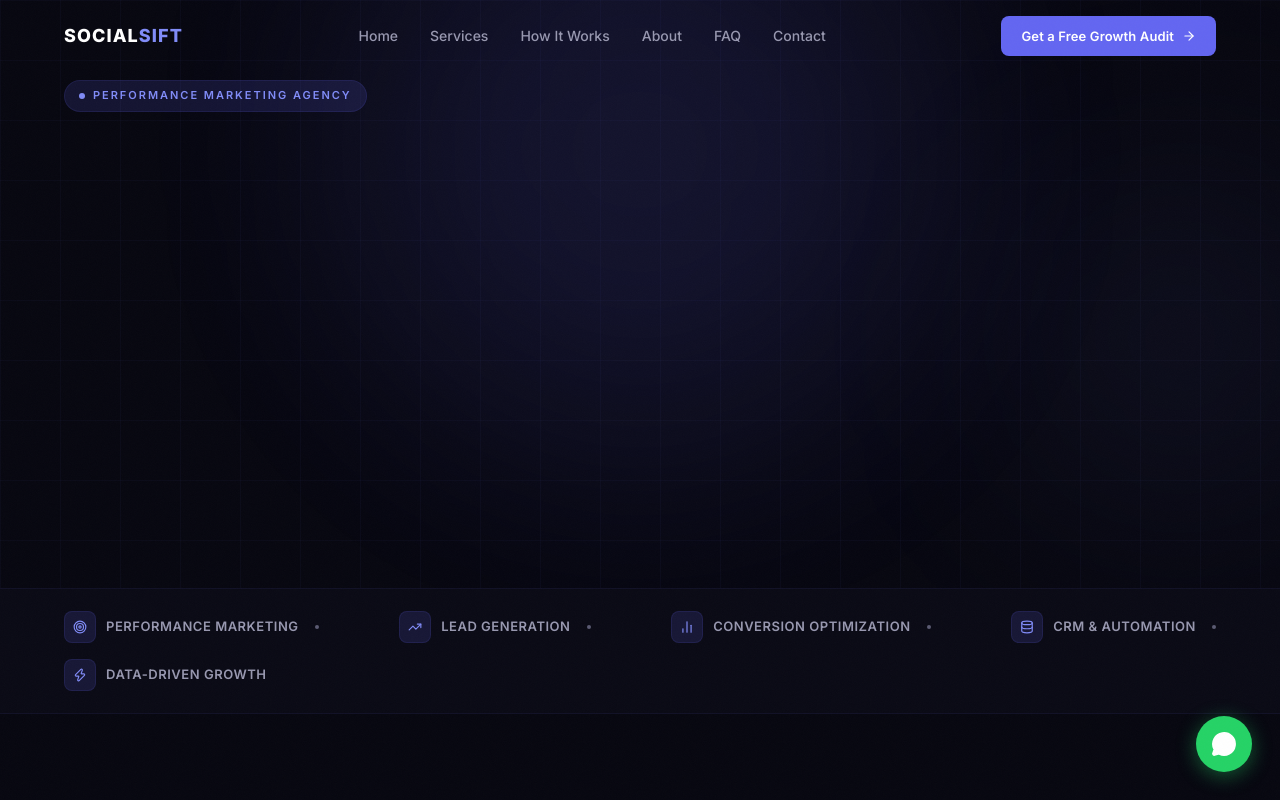
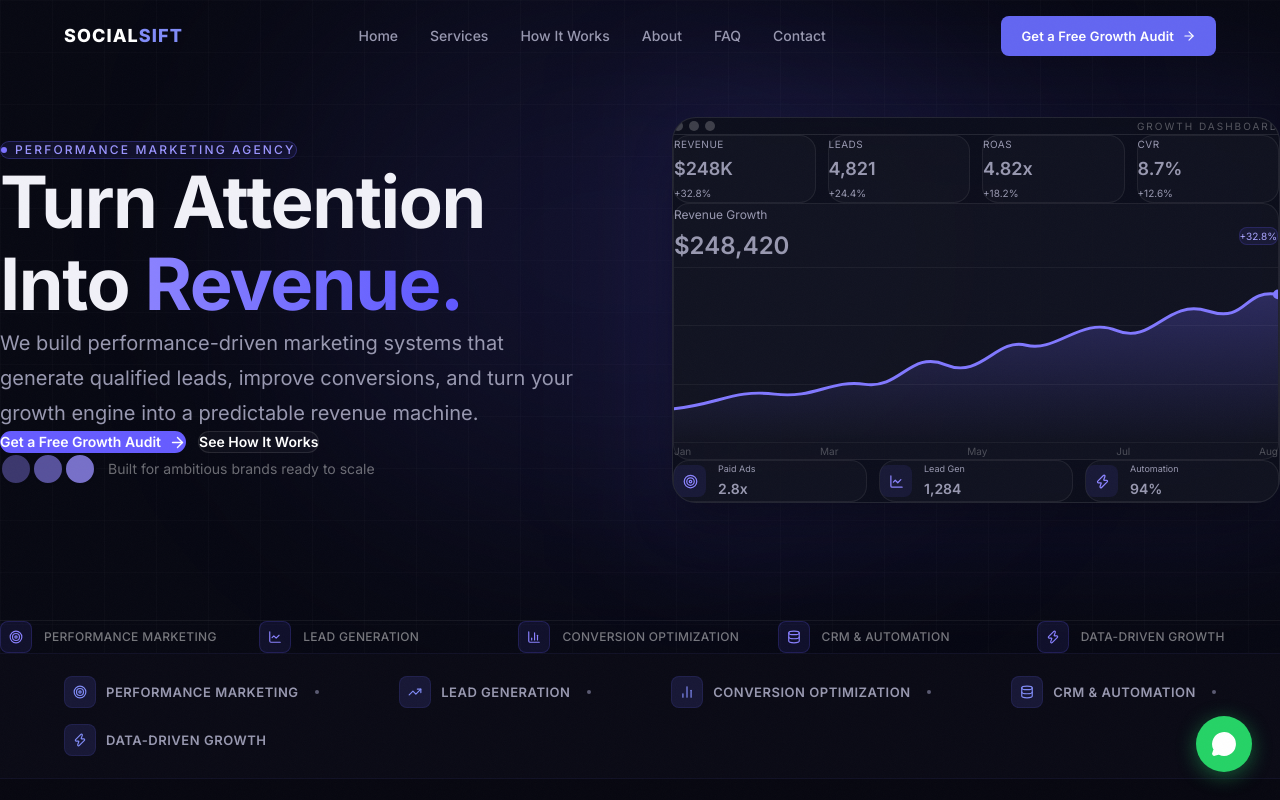
Before and after one commit to ritikrajput-dev/socialsift-website, a Next.js app: page / in a window 1280 px wide. Shown: the top 800 px of the page. Built offline with nearby package versions, Linux system fonts and the light colour scheme.

Commit message:
Refactor HeroSection component and remove unused code

```diff
--- a/src/components/HeroSection.tsx
+++ b/src/components/HeroSection.tsx
@@ -1,449 +1,260 @@
-"use client";
+import React from "react";
+import { ArrowRight, BarChart3, Database, LineChart, Target, Zap } from "lucide-react";
 
-import { useEffect, useRef } from "react";
-import { ArrowRight, ChevronDown } from "lucide-react";
-import Image from "next/image";
+const HeroSection = () => {
+  return (
+    <section className="relative overflow-hidden bg-[#070812] text-white">
+      {/* Background grid */}
+      <div className="pointer-events-none absolute inset-0 opacity-40">
+        <div
+          className="absolute inset-0"
+          style={{
+            backgroundImage:
+              "linear-gradient(rgba(255,255,255,0.045) 1px, transparent 1px), linear-gradient(90deg, rgba(255,255,255,0.045) 1px, transparent 1px)",
+            backgroundSize: "52px 52px",
+          }}
+        />
+      </div>
 
-export default function HeroSection() {
-  const heroRef = useRef<HTMLDivElement>(null);
+      {/* Glow */}
+      <div className="pointer-events-none absolute left-1/2 top-0 h-[500px] w-[700px] -translate-x-1/2 rounded-full bg-[#655cff]/10 blur-[120px]" />
 
-  useEffect(() => {
-    const hero = heroRef.current;
-    if (!hero) return;
-
-    const onMove = (e: MouseEvent) => {
-      const rect = hero.getBoundingClientRect();
-
-      const x =
-        ((e.clientX - rect.left) / rect.width - 0.5) * 20;
-
-      const y =
-        ((e.clientY - rect.top) / rect.height - 0.5) * 20;
-
-      const img = hero.querySelector(
-        ".hero-float-img"
-      ) as HTMLElement;
-
-      if (img) {
-        img.style.transform = `translate(${x * 0.4}px, ${
-          y * 0.4
-        }px)`;
-      }
-    };
-
-    hero.addEventListener("mousemove", onMove);
-
-    return () => {
-      hero.removeEventListener("mousemove", onMove);
-    };
-  }, []);
-
-  const scrollToContact = () => {
-    const el = document.querySelector("#contact");
-
-    if (el) {
-      const top =
-        el.getBoundingClientRect().top +
-        window.scrollY -
-        80;
-
-      window.scrollTo({
-        top,
-        behavior: "smooth",
-      });
-    }
-  };
-
-  const scrollToServices = () => {
-    const el = document.querySelector("#services");
-
-    if (el) {
-      const top =
-        el.getBoundingClientRect().top +
-        window.scrollY -
-        80;
-
-      window.scrollTo({
-        top,
-        behavior: "smooth",
-      });
-    }
-  };
-
-  return (
-    <section
-      id="home"
-      ref={heroRef}
-      className="hero-bg grid-pattern"
-      style={{
-        minHeight: "auto",
-        display: "flex",
-        alignItems: "center",
-        position: "relative",
-        overflow: "hidden",
-        paddingTop: "55px",
-        paddingBottom: "0px",
-      }}
-    >
-      {/* Glow Orb */}
-      <div
-        className="glow-orb animate-pulse-glow"
-        style={{
-          width: "600px",
-          height: "600px",
-          background:
-            "rgba(99,102,241,0.15)",
-          top: "-150px",
-          left: "50%",
-          transform: "translateX(-50%)",
-        }}
-      />
-
-      {/* Secondary Glow */}
-      <div
-        className="glow-orb"
-        style={{
-          width: "300px",
-          height: "300px",
-          background:
-            "rgba(129,140,248,0.08)",
-          bottom: "100px",
-          right: "-50px",
-        }}
-      />
-
-      <div
-        className="container-ss"
-        style={{
-          position: "relative",
-          zIndex: 2,
-          width: "100%",
-        }}
-      >
-        <div
-          className="hero-grid"
-          style={{
-            display: "grid",
-            gridTemplateColumns: "1fr 1fr",
-            alignItems: "center",
-            gap: "60px",
-            padding: "25px 0 15px",
-          }}
-        >
-          {/* LEFT CONTENT */}
-          <div>
-            {/* Label */}
-            <div
-              className="section-label"
-              style={{
-                marginBottom: "28px",
-                animation:
-                  "fadeInUp 0.6s ease forwards",
-              }}
-            >
-              <span
-                style={{
-                  width: "6px",
-                  height: "6px",
-                  borderRadius: "50%",
-                  background:
-                    "var(--accent-light)",
-                  display: "inline-block",
-                  animation:
-                    "pulse-glow 2s infinite",
-                }}
-              />
-
+      <div className="relative mx-auto max-w-7xl px-6">
+        {/* Hero */}
+        <div className="grid min-h-[620px] items-center gap-12 py-16 lg:grid-cols-2 lg:gap-16 lg:py-20">
+          {/* Left */}
+          <div className="max-w-2xl">
+            <div className="mb-7 inline-flex items-center gap-2 rounded-full border border-[#655cff]/30 bg-[#655cff]/10 px-4 py-2 text-xs font-medium uppercase tracking-[0.18em] text-[#9b95ff]">
+              <span className="h-1.5 w-1.5 rounded-full bg-[#7c72ff]" />
               Performance Marketing Agency
             </div>
 
-            {/* Heading */}
-            <h1
-              style={{
-                fontSize:
-                  "clamp(40px, 5.5vw, 72px)",
-                fontWeight: 900,
-                lineHeight: 1.05,
-                letterSpacing: "-0.03em",
-                marginBottom: "24px",
-                animation:
-                  "fadeInUp 0.7s ease 0.1s both forwards",
-                opacity: 0,
-              }}
-            >
+            <h1 className="text-5xl font-semibold leading-[1.02] tracking-[-0.04em] sm:text-6xl lg:text-7xl">
               Turn Attention
               <br />
-
-              <span className="headline-gradient">
-                Into Growth.
+              Into{" "}
+              <span className="bg-gradient-to-r from-[#8b82ff] to-[#5f57ff] bg-clip-text text-transparent">
+                Revenue.
               </span>
             </h1>
 
-            {/* Description */}
-            <p
-              style={{
-                fontSize:
-                  "clamp(16px, 1.8vw, 19px)",
-                lineHeight: 1.7,
-                color:
-                  "var(--text-secondary)",
-                marginBottom: "40px",
-                maxWidth: "480px",
-                animation:
-                  "fadeInUp 0.7s ease 0.2s both forwards",
-                opacity: 0,
-              }}
-            >
-              SocialSift helps businesses
-              generate qualified leads, acquire
-              customers, and build scalable
-              digital growth systems through
-              performance marketing.
+            <p className="mt-7 max-w-xl text-lg leading-8 text-white/55 sm:text-xl">
+              We build performance-driven marketing systems that generate
+              qualified leads, improve conversions, and turn your growth
+              engine into a predictable revenue machine.
             </p>
 
-            {/* Buttons */}
-            <div
-              style={{
-                display: "flex",
-                gap: "12px",
-                flexWrap: "wrap",
-                animation:
-                  "fadeInUp 0.7s ease 0.3s both forwards",
-                opacity: 0,
-              }}
-            >
-              <button
-                className="btn-primary"
-                onClick={scrollToContact}
+            <div className="mt-9 flex flex-col gap-3 sm:flex-row">
+              <a
+                href="#contact"
+                className="group inline-flex items-center justify-center gap-2 rounded-xl bg-[#665cff] px-6 py-3.5 text-sm font-semibold text-white transition-all duration-300 hover:bg-[#766dff] hover:shadow-[0_0_35px_rgba(102,92,255,0.3)]"
               >
                 Get a Free Growth Audit
-                <ArrowRight size={16} />
-              </button>
+                <ArrowRight
+                  size={17}
+                  className="transition-transform duration-300 group-hover:translate-x-1"
+                />
+              </a>
 
-              <button
-                className="btn-secondary"
-                onClick={scrollToServices}
+              <a
+                href="#how-it-works"
+                className="inline-flex items-center justify-center rounded-xl border border-white/10 bg-white/[0.03] px-6 py-3.5 text-sm font-semibold text-white/80 transition-all duration-300 hover:border-white/20 hover:bg-white/[0.06] hover:text-white"
               >
-                Explore Our Services
-              </button>
+                See How It Works
+              </a>
             </div>
 
-            {/* Location */}
-            <p
-              style={{
-                marginTop: "28px",
-                fontSize: "12px",
-                color:
-                  "var(--text-muted)",
-                letterSpacing: "0.04em",
-                animation:
-                  "fadeInUp 0.7s ease 0.4s both forwards",
-                opacity: 0,
-              }}
-            >
-              Based in India
-              &nbsp;•&nbsp;
-              Serving Clients Worldwide
-            </p>
+            <div className="mt-8 flex items-center gap-3 text-sm text-white/40">
+              <div className="flex -space-x-2">
+                <div className="h-8 w-8 rounded-full border-2 border-[#070812] bg-[#3b376d]" />
+                <div className="h-8 w-8 rounded-full border-2 border-[#070812] bg-[#57519b]" />
+                <div className="h-8 w-8 rounded-full border-2 border-[#070812] bg-[#7770c9]" />
+              </div>
+              <span>Built for ambitious brands ready to scale</span>
+            </div>
           </div>
 
-          {/* RIGHT VISUAL */}
-          <div
-            className="hero-right-panel"
-            style={{
-              position: "relative",
-              display: "flex",
-              justifyContent: "center",
-              alignItems: "center",
-              animation:
-                "fadeIn 1s ease 0.4s both forwards",
-              opacity: 0,
-            }}
-          >
-            {/* Main Image */}
-            <div
-              style={{
-                position: "relative",
-                borderRadius: "20px",
-                overflow: "hidden",
-                border:
-                  "1px solid rgba(99,102,241,0.2)",
-                boxShadow:
-                  "0 0 80px rgba(99,102,241,0.15), 0 40px 80px rgba(0,0,0,0.4)",
-              }}
-            >
-              <Image
-                src="/images/hero-visual.png"
-                alt="Digital growth analytics dashboard — performance marketing visualization"
-                width={580}
-                height={400}
-                priority
-                className="hero-float-img"
-                style={{
-                  display: "block",
-                  transition:
-                    "transform 0.3s ease",
-                  objectFit: "cover",
-                }}
-              />
+          {/* Right dashboard */}
+          <div className="relative">
+            <div className="absolute -inset-8 rounded-[40px] bg-[#665cff]/10 blur-3xl" />
 
-              {/* Image Overlay */}
-              <div
-                style={{
-                  position: "absolute",
-                  inset: 0,
-                  background:
-                    "linear-gradient(135deg, rgba(99,102,241,0.08) 0%, transparent 60%)",
-                  pointerEvents: "none",
-                }}
-              />
-            </div>
+            <div className="relative overflow-hidden rounded-3xl border border-white/10 bg-[#0c0e1b]/95 shadow-2xl shadow-black/40">
+              {/* Browser/header */}
+              <div className="flex items-center justify-between border-b border-white/10 px-5 py-4">
+                <div className="flex gap-1.5">
+                  <span className="h-2.5 w-2.5 rounded-full bg-white/20" />
+                  <span className="h-2.5 w-2.5 rounded-full bg-white/20" />
+                  <span className="h-2.5 w-2.5 rounded-full bg-white/20" />
+                </div>
 
-            {/* Lead Conversion Card */}
-            <div
-              style={{
-                position: "absolute",
-                top: "-20px",
-                left: "-30px",
-                background:
-                  "rgba(13,13,26,0.92)",
-                border:
-                  "1px solid rgba(99,102,241,0.2)",
-                borderRadius: "12px",
-                padding: "12px 16px",
-                backdropFilter: "blur(16px)",
-                animation:
-                  "float 5s ease-in-out infinite",
-              }}
-            >
-              <div
-                style={{
-                  fontSize: "11px",
-                  color:
-                    "var(--text-muted)",
-                  marginBottom: "4px",
-                  fontWeight: 600,
-                }}
-              >
-                Lead Conversion
+                <span className="text-[10px] uppercase tracking-[0.2em] text-white/30">
+                  Growth Dashboard
+                </span>
               </div>
 
-              <div
-                style={{
-                  fontSize: "20px",
-                  fontWeight: 800,
-                  color: "#4ade80",
-                }}
-              >
-                +38.4%
-              </div>
-            </div>
+              <div className="p-5 sm:p-6">
+                {/* Stats */}
+                <div className="grid grid-cols-2 gap-3 sm:grid-cols-4">
+                  {[
+                    ["Revenue", "$248K", "+32.8%"],
+                    ["Leads", "4,821", "+24.4%"],
+                    ["ROAS", "4.82x", "+18.2%"],
+                    ["CVR", "8.7%", "+12.6%"],
+                  ].map(([label, value, change]) => (
+                    <div
+                      key={label}
+                      className="rounded-2xl border border-white/[0.07] bg-white/[0.025] p-3"
+                    >
+                      <p className="text-[10px] uppercase tracking-wider text-white/35">
+                        {label}
+                      </p>
+                      <p className="mt-1 text-lg font-semibold">{value}</p>
+                      <p className="mt-1 text-[10px] text-[#8d86ff]">
+                        {change}
+                      </p>
+                    </div>
+                  ))}
+                </div>
 
-            {/* ROAS Card */}
-            <div
-              style={{
-                position: "absolute",
-                bottom: "-15px",
-                right: "-20px",
-                background:
-                  "rgba(13,13,26,0.92)",
-                border:
-                  "1px solid rgba(99,102,241,0.2)",
-                borderRadius: "12px",
-                padding: "12px 16px",
-                backdropFilter: "blur(16px)",
-                animation:
-                  "float 6s ease-in-out 1s infinite",
-              }}
-            >
-              <div
-                style={{
-                  fontSize: "11px",
-                  color:
-                    "var(--text-muted)",
-                  marginBottom: "4px",
-                  fontWeight: 600,
-                }}
-              >
-                Campaign ROAS
-              </div>
+                {/* Chart */}
+                <div className="mt-4 rounded-2xl border border-white/[0.07] bg-white/[0.025] p-5">
+                  <div className="mb-5 flex items-center justify-between">
+                    <div>
+                      <p className="text-xs text-white/40">Revenue Growth</p>
+                      <p className="mt-1 text-2xl font-semibold">$248,420</p>
+                    </div>
 
-              <div
-                style={{
-                  fontSize: "20px",
-                  fontWeight: 800,
-                  color:
-                    "var(--accent-light)",
-                }}
-              >
-                4.2x
+                    <div className="rounded-lg border border-[#665cff]/20 bg-[#665cff]/10 px-2.5 py-1 text-[10px] text-[#aaa5ff]">
+                      +32.8%
+                    </div>
+                  </div>
+
+                  <div className="relative h-44">
+                    <div className="absolute inset-0 flex flex-col justify-between">
+                      {[1, 2, 3, 4].map((line) => (
+                        <div
+                          key={line}
+                          className="border-t border-white/[0.05]"
+                        />
+                      ))}
+                    </div>
+
+                    <svg
+                      viewBox="0 0 600 180"
+                      className="absolute inset-0 h-full w-full"
+                      preserveAspectRatio="none"
+                    >
+                      <defs>
+                        <linearGradient
+                          id="chartGradient"
+                          x1="0"
+                          y1="0"
+                          x2="0"
+                          y2="1"
+                        >
+                          <stop
+                            offset="0%"
+                            stopColor="#7168ff"
+                            stopOpacity="0.28"
+                          />
+                          <stop
+                            offset="100%"
+                            stopColor="#7168ff"
+                            stopOpacity="0"
+                          />
+                        </linearGradient>
+                      </defs>
+
+                      <path
+                        d="M0 145 C45 140, 60 125, 100 130 S155 115, 190 120 S235 85, 270 100 S320 72, 350 80 S405 50, 440 65 S490 32, 530 45 S565 22, 600 28 V180 H0 Z"
+                        fill="url(#chartGradient)"
+                      />
+
+                      <path
+                        d="M0 145 C45 140, 60 125, 100 130 S155 115, 190 120 S235 85, 270 100 S320 72, 350 80 S405 50, 440 65 S490 32, 530 45 S565 22, 600 28"
+                        fill="none"
+                        stroke="#8178ff"
+                        strokeWidth="3"
+                        strokeLinecap="round"
+                      />
+
+                      <circle cx="600" cy="28" r="5" fill="#8178ff" />
+                    </svg>
+                  </div>
+
+                  <div className="mt-3 flex justify-between text-[10px] text-white/25">
+                    <span>Jan</span>
+                    <span>Mar</span>
+                    <span>May</span>
+                    <span>Jul</span>
+                    <span>Aug</span>
+                  </div>
+                </div>
+
+                {/* Campaigns */}
+                <div className="mt-4 grid grid-cols-3 gap-3">
+                  {[
+                    ["Paid Ads", "2.8x", Target],
+                    ["Lead Gen", "1,284", LineChart],
+                    ["Automation", "94%", Zap],
+                  ].map(([label, value, Icon]) => {
+                    const IconComponent = Icon as React.ElementType;
+
+                    return (
+                      <div
+                        key={label as string}
+                        className="flex items-center gap-3 rounded-2xl border border-white/[0.07] bg-white/[0.025] p-3"
+                      >
+                        <div className="flex h-8 w-8 shrink-0 items-center justify-center rounded-lg bg-[#665cff]/10 text-[#8b83ff]">
+                          <IconComponent size={15} />
+                        </div>
+
+                        <div className="min-w-0">
+                          <p className="truncate text-[9px] text-white/35">
+                            {label as string}
+                          </p>
+                          <p className="text-sm font-semibold">
+                            {value as string}
+                          </p>
+                        </div>
+                      </div>
+                    );
+                  })}
+                </div>
               </div>
             </div>
           </div>
         </div>
 
-        {/* Scroll Indicator */}
-        <div
-          style={{
-            display: "flex",
-            justifyContent: "center",
-            paddingBottom: "5px",
-            animation:
-              "fadeIn 1s ease 1s both forwards",
-            opacity: 0,
-          }}
-        >
-          <button
-            onClick={() => {
-              const el =
-                document.querySelector(
-                  "#trust-strip"
-                );
+        {/* Services strip */}
+        <div className="border-t border-white/[0.06]">
+          <div className="grid grid-cols-2 gap-4 py-7 sm:grid-cols-3 lg:grid-cols-5">
+            {[
+              [Target, "Performance Marketing"],
+              [LineChart, "Lead Generation"],
+              [BarChart3, "Conversion Optimization"],
+              [Database, "CRM & Automation"],
+              [Zap, "Data-Driven Growth"],
+            ].map(([Icon, text]) => {
+              const IconComponent = Icon as React.ElementType;
 
-              if (el) {
-                window.scrollTo({
-                  top:
-                    el.getBoundingClientRect()
-                      .top +
-                    window.scrollY -
-                    80,
-                  behavior: "smooth",
-                });
-              }
-            }}
-            style={{
-              background: "none",
-              border: "none",
-              cursor: "pointer",
-              color:
-                "var(--text-muted)",
-              display: "flex",
-              flexDirection: "column",
-              alignItems: "center",
-              gap: "4px",
-              animation:
-                "float 2.5s ease-in-out infinite",
-            }}
-            aria-label="Scroll down"
-          >
-            <ChevronDown size={22} />
-          </button>
+              return (
+                <div
+                  key={text as string}
+                  className="flex items-center gap-3 text-xs font-medium uppercase tracking-wide text-white/45"
+                >
+                  <div className="flex h-8 w-8 shrink-0 items-center justify-center rounded-lg border border-[#665cff]/20 bg-[#665cff]/10 text-[#8981ff]">
+                    <IconComponent size={14} />
+                  </div>
+                  <span>{text as string}</span>
+                </div>
+              );
+            })}
+          </div>
         </div>
       </div>
-
-      {/* Responsive */}
-      <style>{`
-        @media (max-width: 768px) {
-          .hero-grid {
-            grid-template-columns: 1fr !important;
-            padding: 45px 0 25px !important;
-          }
-
-          .hero-right-panel {
-            display: none !important;
-          }
-        }
-      `}</style>
     </section>
   );
-}
+};
+
+export default HeroSection;
```
